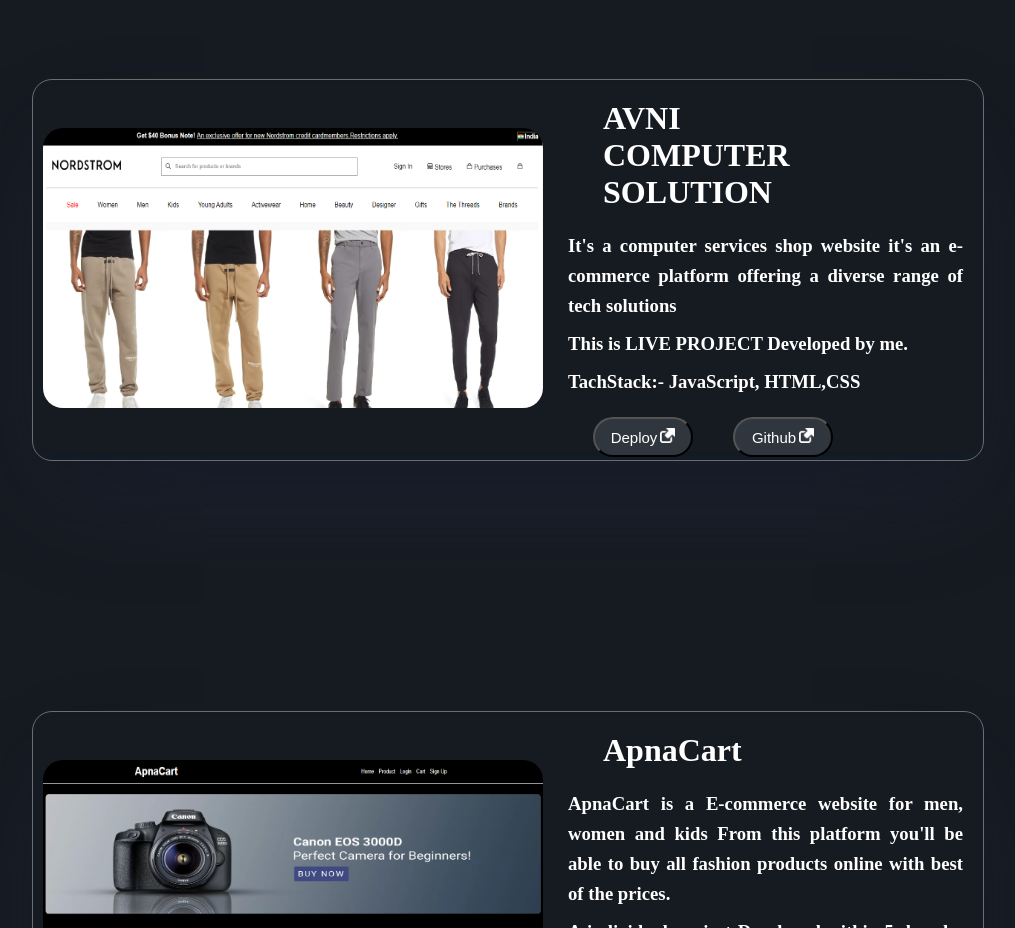
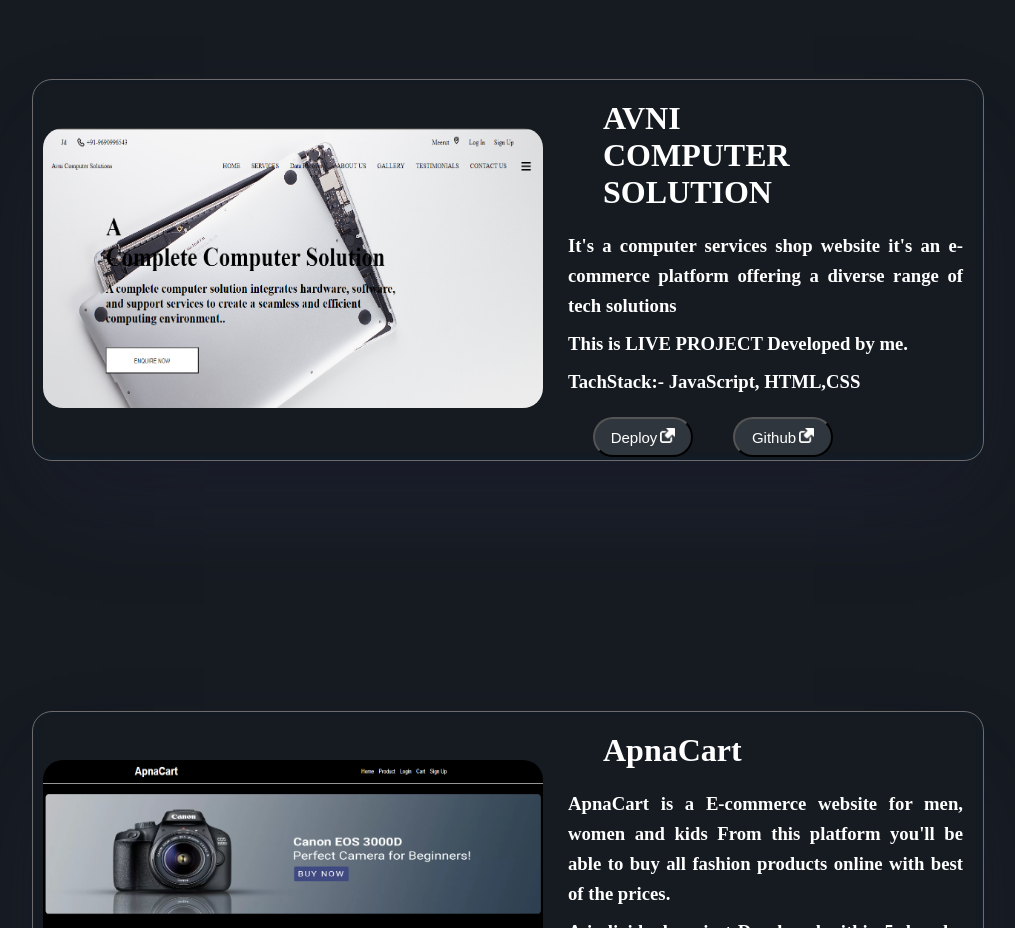
Before and after one commit to VinayPrajapati04/Portfolio, a plain HTML site: page index.html in a window 1280 px wide. Shown: the part 2080-3008 px from the top of the page, without its empty margins (132-1147 px from the left). Drawn offline with nearby package versions, Linux system fonts and the light colour scheme.

Commit message:
added some change

```diff
--- a/index.html
+++ b/index.html
@@ -145,7 +145,7 @@
         <div id="projectContainerDiv">
 
             <div id="projectImgDiv">
-                <img id="projectImg" src="./images/NordStrome.png" alt="">
+                <img id="projectImg" src="./images/IMG_Avnicomputesolution.PNG" alt="">
             </div>
 
             <div id="projectContTxtDiv">
```
Also changed, not shown: images/IMG_Avnicomputesolution.PNG (added).
